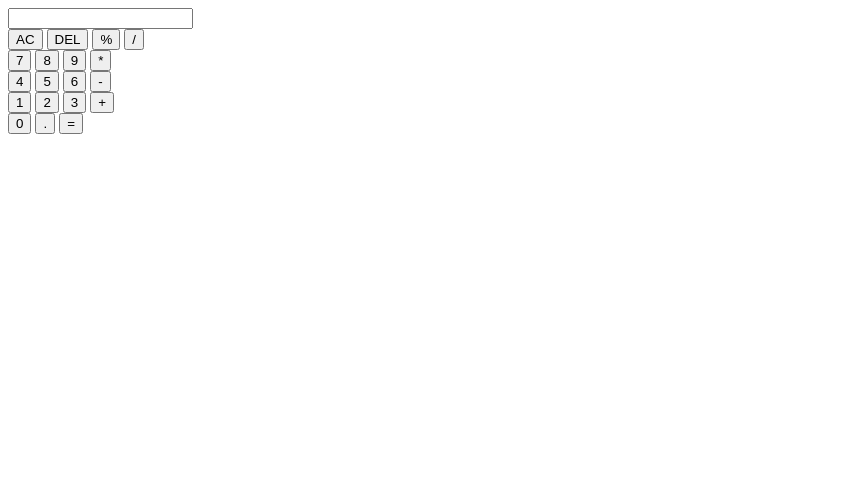
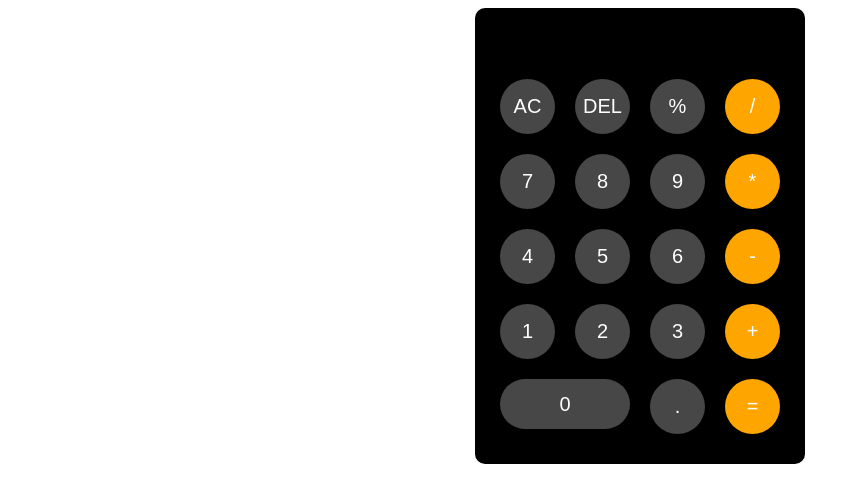
Before and after one commit to eslamsaiedd/calculator-js, a plain HTML site: page index.html in a window 1280 px wide. Shown: the whole page, without its empty margins (0-860 px from the left). Drawn offline with nearby package versions, Linux system fonts and the light colour scheme.

Commit message:
fix css linked

```diff
--- a/index.html
+++ b/index.html
@@ -1,7 +1,7 @@
 <!DOCTYPE html>
 <html lang="en">
 <head>
-    <link rel="stylesheet" href="insta.css">
+    <link rel="stylesheet" href="calc.css">
     <link rel="stylesheet" href="https://fonts.googleapis.com/css2?family=Material+Symbols+Outlined:opsz,wght,FILL,GRAD@24,400,0,0" />
     <link rel="stylesheet" href="https://fontawesome.com/search?q=send&o=r&m=free"/>
     <meta charset="UTF-8">
```
